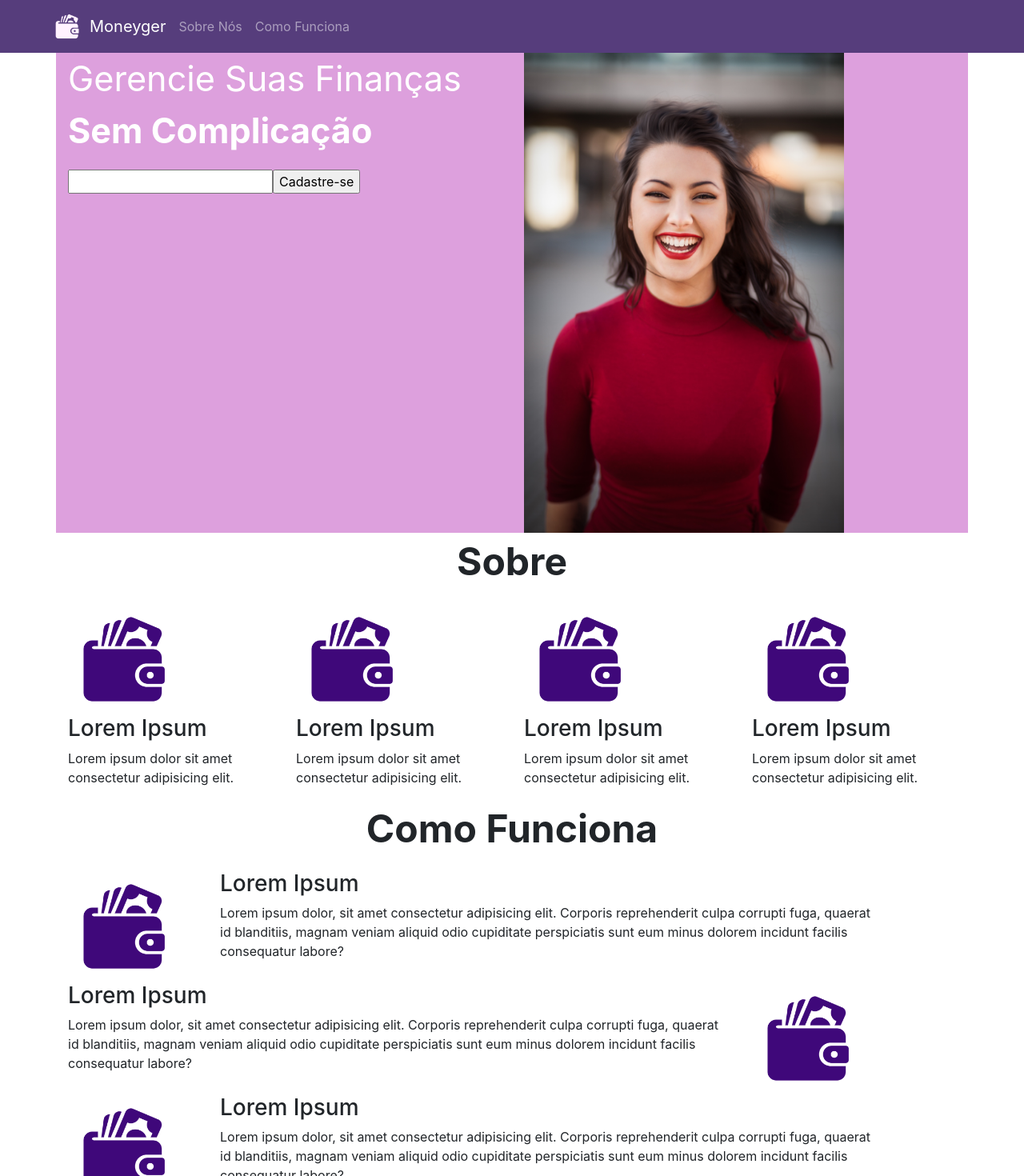
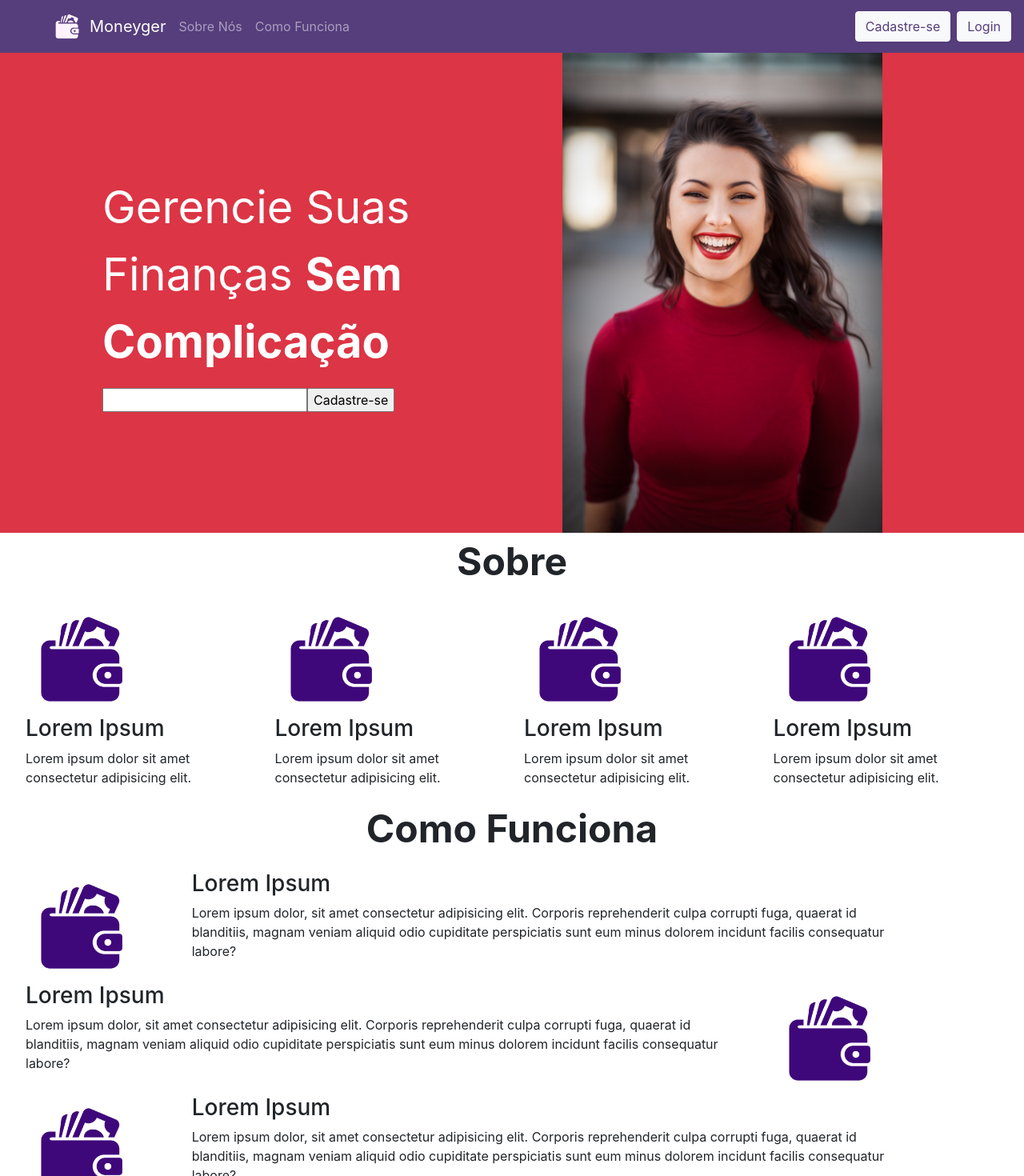
Before and after one commit to gbbiancardi/GerenciadorFinanceiro, an Angular app: page / in a window 1280 px wide. Shown: the top 1470 px of the page at 80% size. Built offline with nearby package versions, Linux system fonts and the light colour scheme.

Commit message:
Background resolvido. Inserção de Sections.

```diff
--- a/src/app/app.component.css
+++ b/src/app/app.component.css
@@ -1,14 +1,24 @@
 .main {
     position: relative;
+    padding-left: 0em;
+    padding-right: 0em;
 }
 
+header {
+    background-color: #563d7c;
+}
+
+section {
+    padding-left: 2rem;
+    padding-right: 2rem;
+}
 .sessao-01 {
-    background-color: plum;
+    padding-left: 8em;
 }
 
 .texto-sessao01 {
     color: white;
-    font-size: 2.7em;
+    font-size: 3.5em;
 }
 
 .titulo-centralizado {
@@ -16,6 +26,6 @@
     font-size: 3em;
 }
 
-.btn-link {
-    color: purple;
+.btn-link, .btn-light {
+    color: #563d7c;
 }
--- a/src/app/app.component.html
+++ b/src/app/app.component.html
@@ -7,8 +7,7 @@
 </head>
 
 <body>
-  <header class="navbar navbar-expand navbar-dark flex-column flex-md-row navbar-bg text-white sticky-top"
-    style="background-color: #563d7c">
+  <header class="navbar navbar-expand navbar-dark flex-column flex-md-row navbar-bg text-white sticky-top">
     <a class="navbar-brand mr-0 mr-md-2" href="/" aria-label="Moneyger">
       <img class="d-inline-block align-middle ml-5" src="../assets/img/moneyger-logo-white.png" width="40" height="40"
         alt="Logo">
@@ -22,22 +21,28 @@
         <a class="nav-link" href="#">Como Funciona</a>
       </li>
     </ul>
+    <div class="botoes-header ml-auto">
+      <a class="btn btn-light mr-2" href="#">Cadastre-se</a>
+      <a class="btn btn-light" href="#">Login</a>
+    </div>
   </header>
 
-  <div class="main container position-relative">
+  <div class="main container-fluid position-relative">
 
-    <div class="sessao-01 row">
-      <div class="col">
+    <section class="sessao-01 bg-danger">
+      <div class="row">
+        <div class="col-sm-6 align-self-center">
           <p class="texto-sessao01">Gerencie Suas Finanças <strong>Sem Complicação</strong></p>
           <input type="email">
           <input type="button" value="Cadastre-se">
         </div>
-      <div class="col">
+        <div class="col-sm-6">
           <img src="../assets/img/img-sessao01.jpg" alt="Mulher sorrindo" width="400">
         </div>
       </div>
+    </section>
 
-    <div class="sessao-02">
+    <section class="sessao-02">
       <p class="titulo-centralizado">
         <strong>Sobre</strong>
       </p>
@@ -63,9 +68,9 @@
           <p>Lorem ipsum dolor sit amet consectetur adipisicing elit.</p>
         </div>
       </div>
-    </div>
+    </section>
 
-    <div class="sessao-03">
+    <section class="sessao-03">
       <p class="titulo-centralizado">
         <strong>Como Funciona</strong>
       </p>
@@ -97,9 +102,9 @@
           <p>Lorem ipsum dolor, sit amet consectetur adipisicing elit. Corporis reprehenderit culpa corrupti fuga, quaerat id blanditiis, magnam veniam aliquid odio cupiditate perspiciatis sunt eum minus dolorem incidunt facilis consequatur labore?</p>
         </div>
       </div>
-    </div>
+    </section>
 
-    <div class="sessao-03">
+    <section class="sessao-04">
       <p class="titulo-centralizado">
         <strong>FAQ</strong>
       </p>
@@ -150,7 +155,7 @@
         </div>
       </div>
 
-    </div>
+    </section>
 
     <footer class="container py-5">
       <div class="row">
```
Lines whose indentation alone changed are shown as unchanged.
